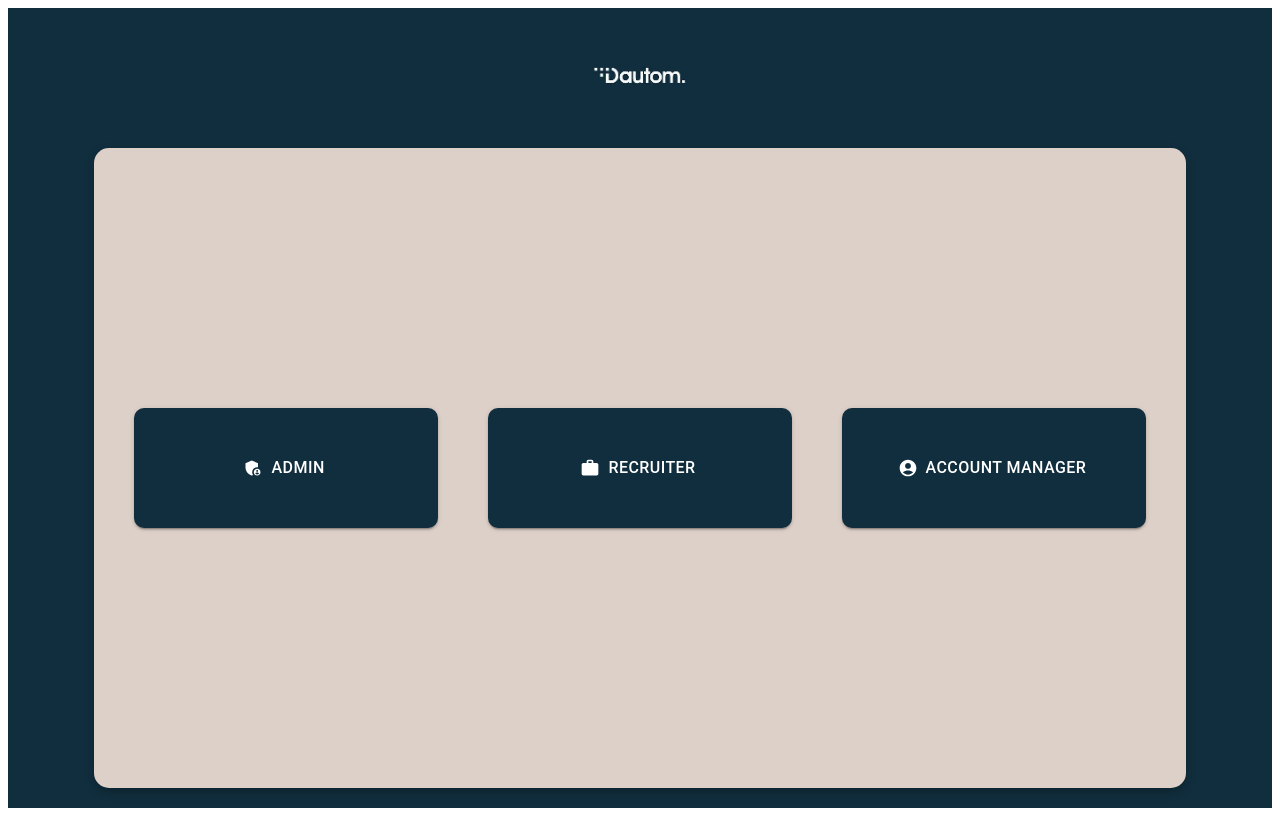
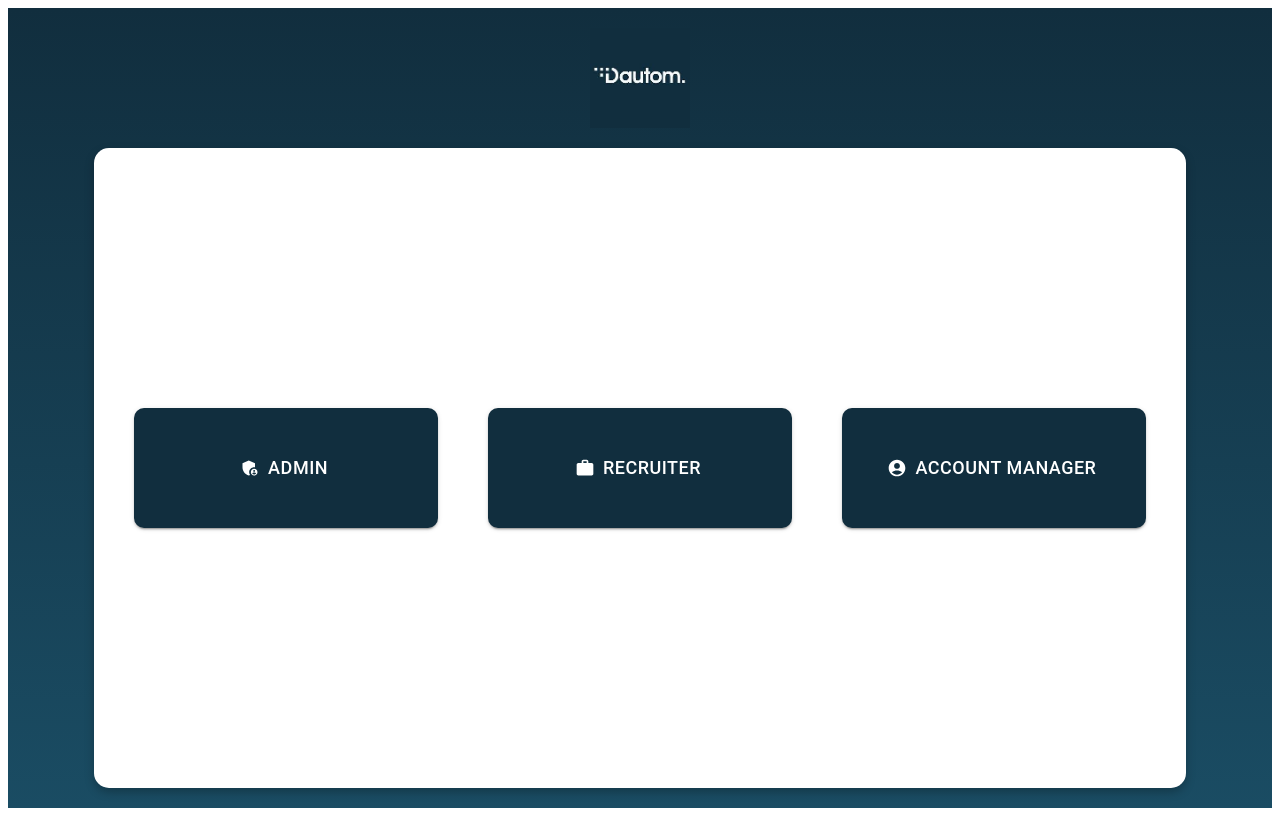
Before and after one commit to VishalShekha/ATS, a React (Create React App) app in the folder Frontend/ats/: page / in a window 1280 px wide. Built offline with nearby package versions, Linux system fonts and the light colour scheme.

Commit message:
added a gradient to homepage background

```diff
--- a/Frontend/ats/src/Pages/HomePage.js
+++ b/Frontend/ats/src/Pages/HomePage.js
@@ -9,7 +9,7 @@ export default function Homepage() {
   return (
     <div
       style={{
-        backgroundColor: '#112E3E',
+        background: 'linear-gradient(to bottom, #112E3E, #1A4C63)', // Gradient background
         height: '100vh',
         display: 'flex',
         flexDirection: 'column',
@@ -32,18 +32,18 @@ export default function Homepage() {
       {/* Box */}
       <div
         style={{
-          backgroundColor: '#DDD0C8',
+          backgroundColor: 'white',
           width: '80%',
-          marginTop: '20px', // Space below the image
+          marginTop: '20px',
           borderRadius: '15px',
           boxShadow: '0px 4px 10px rgba(0, 0, 0, 0.25)',
           padding: '40px',
           textAlign: 'center',
           height: '100%',
           marginBottom: '20px',
-          display: 'flex', // Flexbox for centering
+          display: 'flex',
           flexDirection: 'column',
-          justifyContent: 'center', // Center vertically
+          justifyContent: 'center',
         }}
       >
         {/* Buttons */}
@@ -52,7 +52,7 @@ export default function Homepage() {
           spacing={2}
           style={{
             width: '100%',
-            justifyContent: 'space-between', // Evenly spaced buttons
+            justifyContent: 'space-between',
             alignItems: 'center',
           }}
         >
@@ -62,12 +62,13 @@ export default function Homepage() {
             style={{
               backgroundColor: '#112E3E',
               color: '#FFFFFF',
-              flex: 1, // Makes buttons stretch evenly
-              maxWidth: '30%', // Prevents buttons from being too wide
+              flex: 1,
+              maxWidth: '30%',
               height: '120px',
               borderRadius: '10px',
               transition: 'transform 0.3s',
-              fontSize: '16px', // Ensures text is visible
+              fontSize: '18px', // Improved font size
+              fontFamily: '"Roboto", sans-serif', // Modern font
             }}
             onMouseOver={(e) => (e.currentTarget.style.transform = 'scale(1.05)')}
             onMouseOut={(e) => (e.currentTarget.style.transform = 'scale(1)')}
@@ -85,7 +86,8 @@ export default function Homepage() {
               height: '120px',
               borderRadius: '10px',
               transition: 'transform 0.3s',
-              fontSize: '16px',
+              fontSize: '18px',
+              fontFamily: '"Roboto", sans-serif',
             }}
             onMouseOver={(e) => (e.currentTarget.style.transform = 'scale(1.05)')}
             onMouseOut={(e) => (e.currentTarget.style.transform = 'scale(1)')}
@@ -103,7 +105,8 @@ export default function Homepage() {
               height: '120px',
               borderRadius: '10px',
               transition: 'transform 0.3s',
-              fontSize: '16px',
+              fontSize: '18px',
+              fontFamily: '"Roboto", sans-serif',
             }}
             onMouseOver={(e) => (e.currentTarget.style.transform = 'scale(1.05)')}
             onMouseOut={(e) => (e.currentTarget.style.transform = 'scale(1)')}
```
